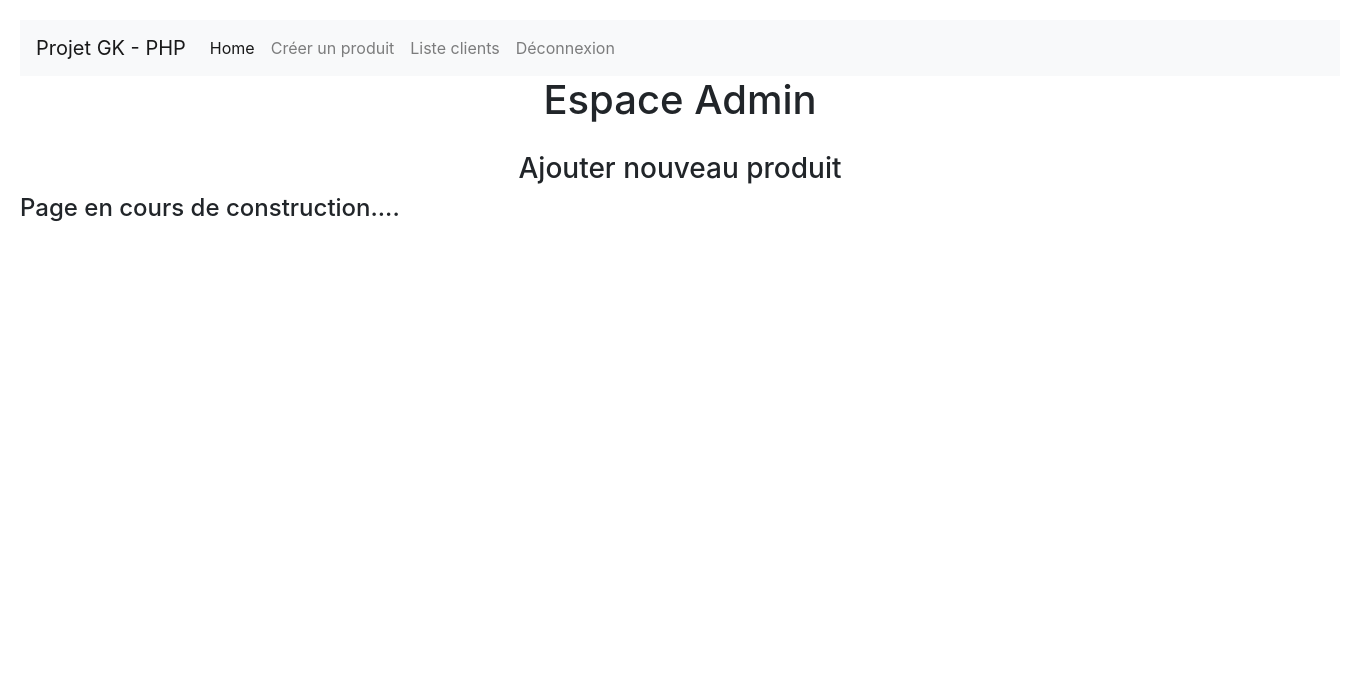
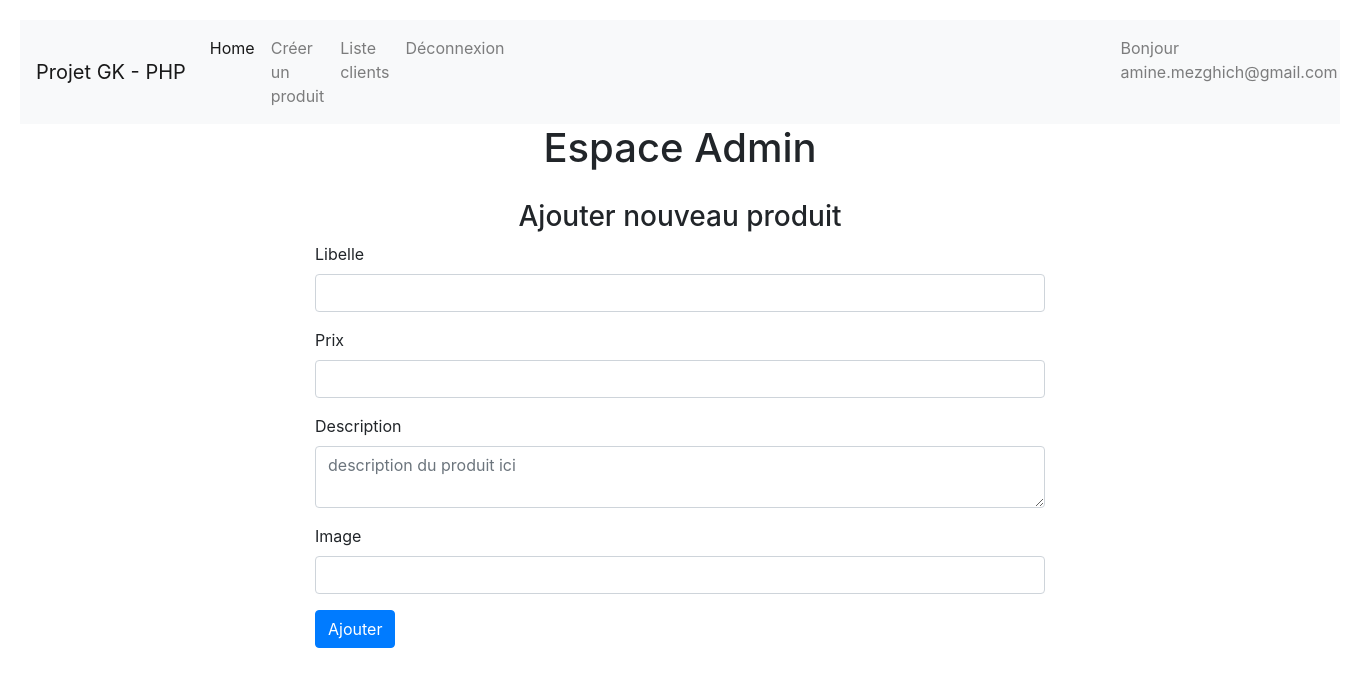
Before and after one commit to MezghichGit/projetPDO, a PHP site: page /produitadmin.php in a window 1360 px wide. Shown: the top 687 px of the page. Run offline with PHP 8.4, Linux system fonts and the light colour scheme; a user stored in the database is signed in.

```diff
--- a/clientsadmin.php
+++ b/clientsadmin.php
@@ -15,7 +15,7 @@
         <a class="nav-link" href="dashboardadmin.php">Home <span class="sr-only">(current)</span></a>
       </li>
       <li class="nav-item">
-        <a class="nav-link" href="creerproduit.php">Créer un produit</a>
+        <a class="nav-link" href="produitadmin.php">Créer un produit</a>
       </li>
       <li class="nav-item">
         <a class="nav-link" href="clientsadmin.php">Liste clients</a>
--- a/produitadmin.php
+++ b/produitadmin.php
@@ -1,3 +1,7 @@
+<?php
+session_start();
+if ($_SESSION["email"] && $_SESSION["role"]=="admin") {
+?>
 <html>
 <head>
 <meta charset="UTF-8"/>
@@ -23,6 +27,9 @@
       <li class="nav-item">
         <a class="nav-link" href="logout.php">Déconnexion</a>
       </li>
+      <li class="nav-item" style="margin-left:600px">
+        <a class="nav-link">Bonjour <?php echo $_SESSION["email"];?></a>
+      </li>
     </ul>
   </div>
 </nav>
@@ -33,11 +40,45 @@
 
 <h3 align="center" style="padding-top:20px">Ajouter nouveau produit</h3>
 
+<div class="container">
+        <div class="row">
+            <div class="col-2"></div> <div class="col-8">
+                <form action="addProduct.php" method="post">
+                    <div class="form-group">
+                        <label for="exampleInputEmail1">Libelle</label>
+                        <input type="text" name="libelle" class="form-control" id="exampleInputEmail1"
+                            aria-describedby="emailHelp">
+                    </div>
 
-<h4>Page en cours de construction....</h4>
+                    <div class="form-group">
+                        <label for="exampleInputEmail1">Prix</label>
+                        <input type="text" name="prix" class="form-control" id="exampleInputEmail1"
+                            aria-describedby="emailHelp">
+                    </div>
+
+                    <div class="form-group">
+                        <label for="exampleInputEmail1">Description</label>
+
+                        <textarea name="description" class="form-control" placeholder="description du produit ici"></textarea>
+
+                    </div>
+                    <div class="form-group">
+                        <label for="exampleInputPassword1">Image</label>
+                        <input type="text" name="photo" class="form-control" id="exampleInputPassword1">
+                    </div>
+                    <button type="submit" class="btn btn-primary">Ajouter</button>
+                </form>
+            </div><div class="col-2"></div>
+        </div>
+    </div>
 </body>
 
 </html>
 
 <?php
+}
+else
+{
+  header('Location:signin.html');
+}
 ?>
```
Also changed, not shown: addProduct.php (added, +44 -0 lines), 1 other file.
